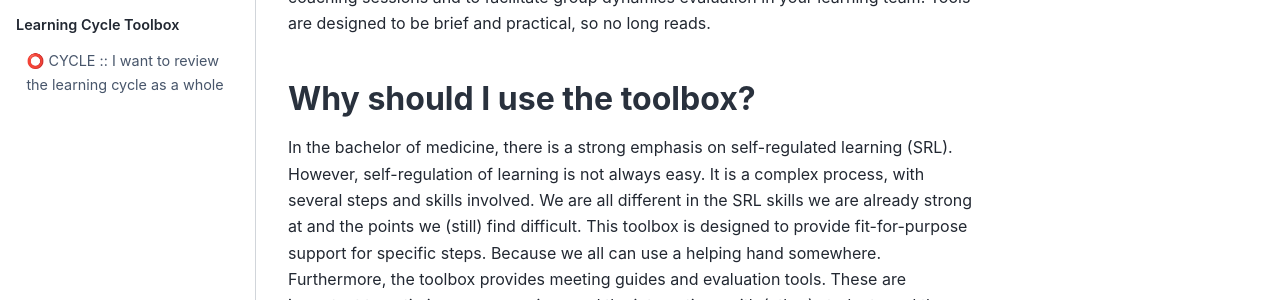
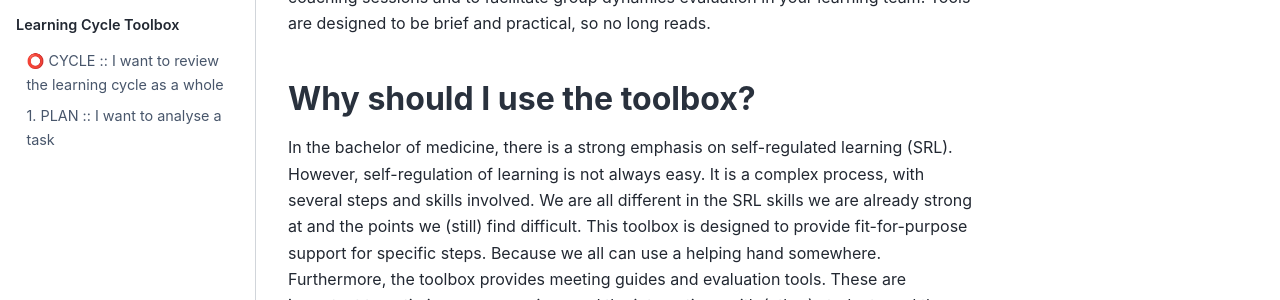
Before and after one commit to msaive/Learning-Cycle-Toolbox-, a Jupyter Book: the page built from book/intro.md, in a window 1280 px wide. Shown: the part 357-657 px from the top of the page. Built offline with Jupyter Book 1.0.4 settings and Sphinx 7.4.7 and the Sphinx Book theme 1.1.4, drawn with Linux system fonts in a browser that asks for light colours; comment, search, counter and statistics services are not loaded.

Commit message:
Update _toc.yml

```diff
--- a/book/_toc.yml
+++ b/book/_toc.yml
@@ -10,3 +10,4 @@ parts:
     restart_numbering: false        # Default value (line can be removed), whether to restart numbering for this part, configuration part of TeachBooks' version of sphinx-external-toc (https://github.com/TeachBooks/sphinx-external-toc?tab=readme-ov-file#toc-tree-options)
     chapters:
     - file: CYCLE.md
+    - file: plan_analyse.md
```
